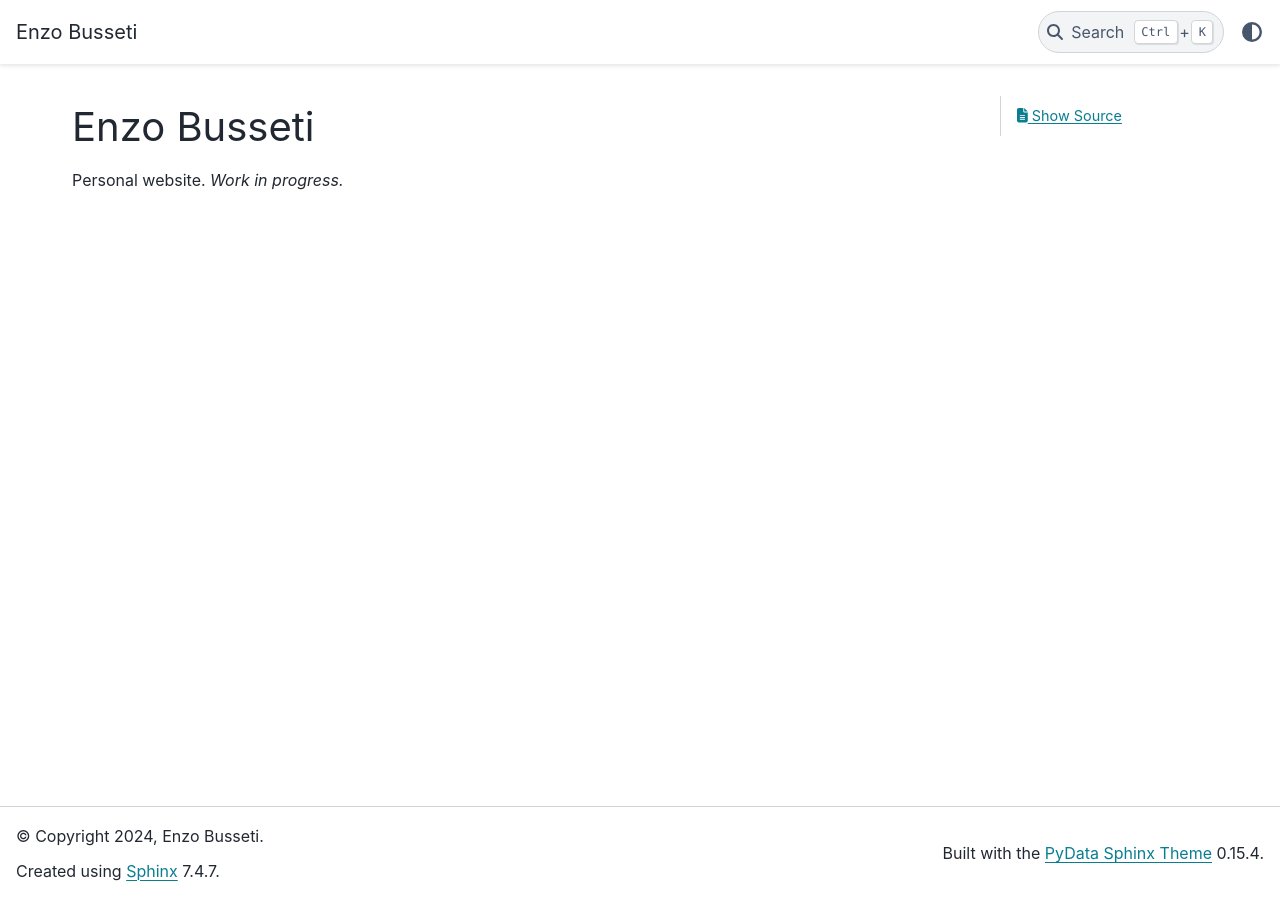
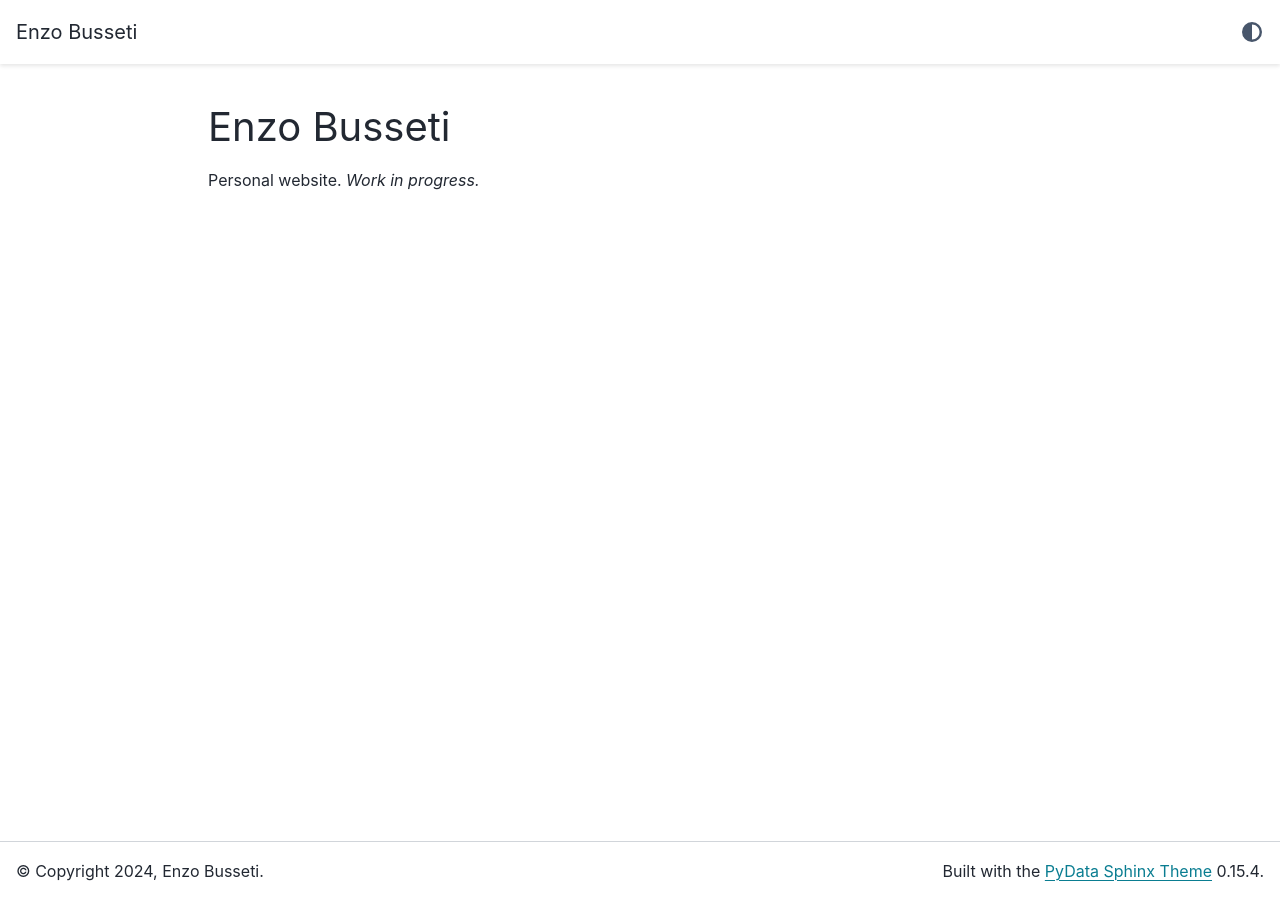
Before and after one commit to enzbus/enzbus.github.io, a Sphinx documentation site: the page built from source/index.rst, in a window 1280 px wide. Built offline with Sphinx 7.4.7 and the PyData theme 0.15.4, drawn with Linux system fonts in a browser that asks for light colours.

Commit message:
customized pydata-sphinx for basic pers website

```diff
--- a/source/conf.py
+++ b/source/conf.py
@@ -29,3 +29,19 @@ html_title = 'Enzo Busseti'
 
 # put CNAME in the build folder
 # html_extra_path = ['../CNAME']
+
+###
+# Customizations to the pydata sphinx theme for personal website
+###
+
+# remove sphinx line from footer
+html_show_sphinx = False
+
+# this dict is the main customization; gets populated with defaults (see
+# pydata-sphinx docs), apart from user settings specified here
+html_theme_options = {
+    # remove site search cell
+    "navbar_persistent": [],
+    # remove right bar
+    "secondary_sidebar_items": [],
+    }
```
